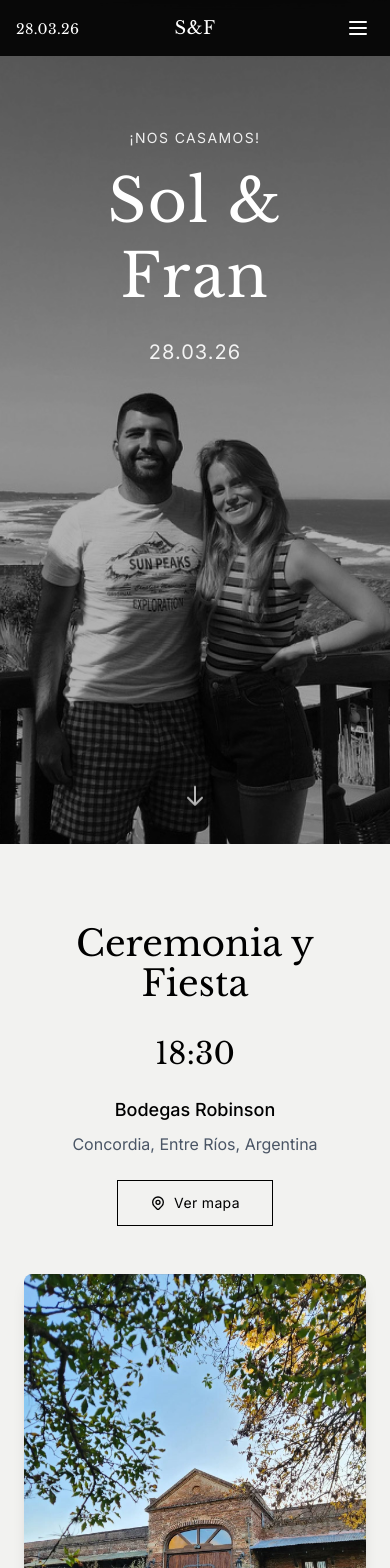
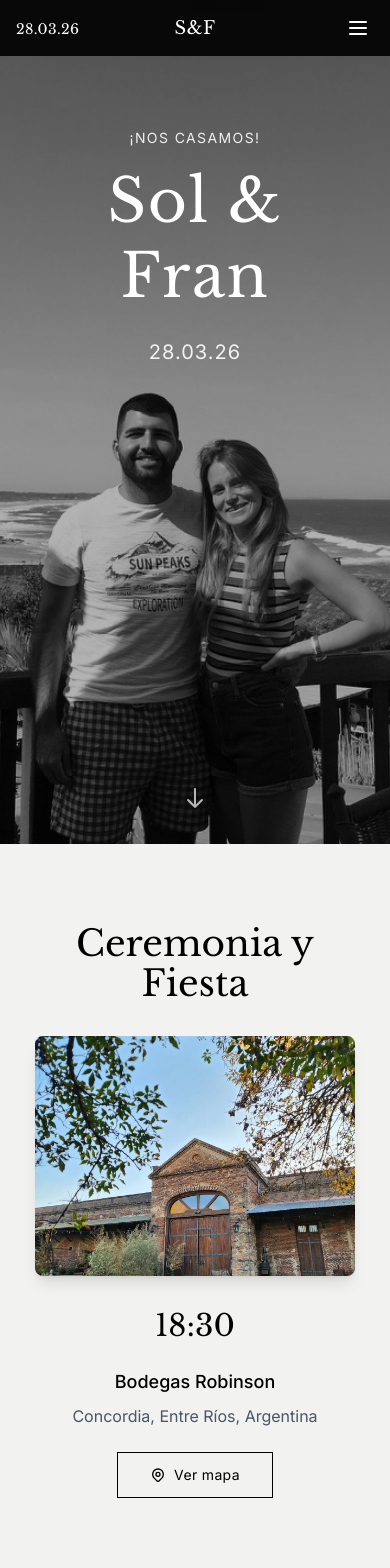
Before and after one commit to Pantera29/franysol2025, a Next.js app: page / in a window 390 px wide. Shown: the top 1568 px of the page. Built offline with nearby package versions, Linux system fonts and the light colour scheme.

Commit message:
ajustes ui imagenes mas pequeñas

```diff
--- a/app/components/EventInfo.tsx
+++ b/app/components/EventInfo.tsx
@@ -7,8 +7,8 @@ const EventInfo: React.FC = () => {
     <section id="evento" className="py-20" style={{backgroundColor: '#F2F2F0'}}>
       <div className="container mx-auto px-6">
         <div className="grid lg:grid-cols-2 gap-12 items-center">
-          {/* Imagen izquierda */}
-          <div className="order-2 lg:order-1">
+          {/* Imagen izquierda - oculta en mobile */}
+          <div className="order-2 lg:order-1 hidden lg:block">
             <div className="aspect-[4/5] rounded-lg overflow-hidden shadow-lg">
               <img
                 src="/bodegas-robinson.jpg"
@@ -23,6 +23,17 @@ const EventInfo: React.FC = () => {
             <h2 className="font-serif text-4xl md:text-5xl mb-8 text-black">
               Ceremonia y Fiesta
             </h2>
+
+            {/* Imagen pequeña en mobile - aparece después del título */}
+            <div className="lg:hidden mb-8">
+              <div className="aspect-[4/3] max-w-xs mx-auto rounded-lg overflow-hidden shadow-lg">
+                <img
+                  src="/bodegas-robinson.jpg"
+                  alt="Bodegas Robinson - Lugar de la celebración"
+                  className="w-full h-full object-cover"
+                />
+              </div>
+            </div>
 
             <div className="space-y-6">
               {/* Hora */}
--- a/app/components/RSVP.tsx
+++ b/app/components/RSVP.tsx
@@ -13,6 +13,17 @@ const RSVP: React.FC = () => {
             <h2 className="font-serif text-4xl md:text-5xl mb-8 text-black">
               ¡Acompáñanos!
             </h2>
+
+            {/* Imagen pequeña en mobile - aparece después del título */}
+            <div className="lg:hidden mb-8">
+              <div className="aspect-[4/3] max-w-xs mx-auto rounded-lg overflow-hidden shadow-lg">
+                <img
+                  src="/solyfran.jpg"
+                  alt="Sol y Fran - Invitación de boda"
+                  className="w-full h-full object-cover"
+                />
+              </div>
+            </div>
 
             <div className="space-y-6">
               {/* Mensaje principal */}
@@ -41,8 +52,8 @@ const RSVP: React.FC = () => {
             </div>
           </div>
 
-          {/* Imagen derecha */}
-          <div className="order-2 lg:order-2">
+          {/* Imagen derecha - oculta en mobile */}
+          <div className="order-2 lg:order-2 hidden lg:block">
             <div className="aspect-[4/5] rounded-lg overflow-hidden shadow-lg">
               <img
                 src="/solyfran.jpg"
```
